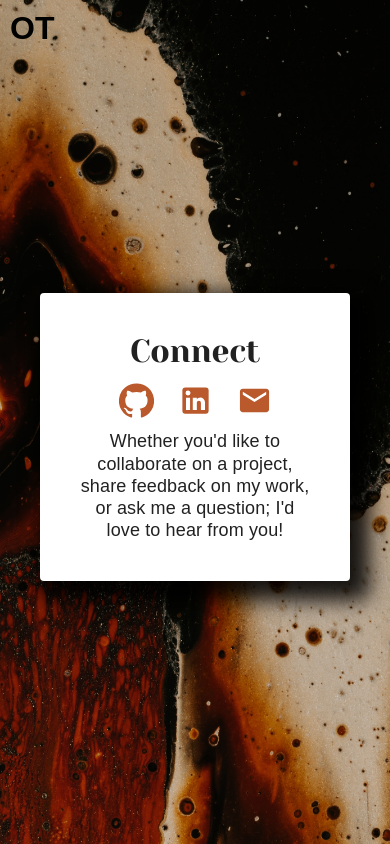
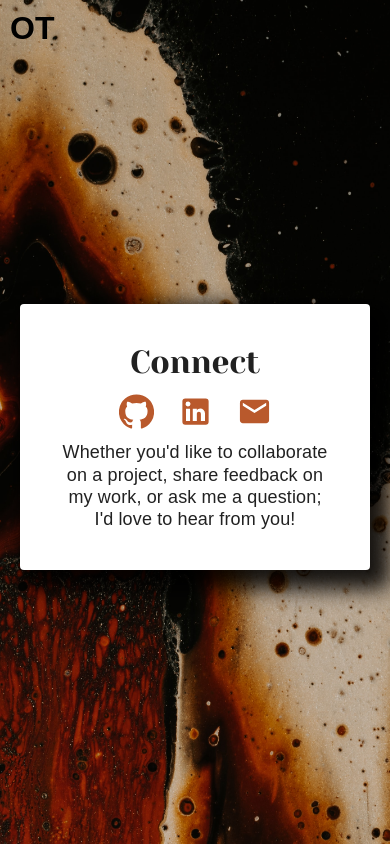
Before and after one commit to ortufte/olivia-tufte, a React (Create React App) app: page /connect in a window 390 px wide. Built offline with nearby package versions, Linux system fonts and the light colour scheme; a web font is replaced by a local one.

Commit message:
increase font size on mobile, increase interval on carousel autoscroll, code cleanup

```diff
--- a/src/components/About.js
+++ b/src/components/About.js
@@ -1,10 +1,25 @@
 import React from 'react';
-import { Container, Typography, Card } from '@material-ui/core'
+import { Box, Typography, Card } from '@material-ui/core'
+import { makeStyles } from '@material-ui/core/styles';
+
+const useStyles = makeStyles((theme) => ({
+    root: {
+      padding: '20px',
+      borderRadius: '30px',
+      alignItems: 'center',
+      maxWidth: 'md',
+      align:'center',
+      margin: 'auto',
+      },
+  }))
 
 
 const About = () => {
+
+    const classes = useStyles()
+
     return(
-        <Container className='about' maxWidth='md' >
+        <Box className={classes.root}>
             <Card>
                 <Typography variant="body2" color="primary" align='center' >
                 "Unprecedented technological capabilities combined with unlimited
@@ -38,7 +53,7 @@ const About = () => {
 
                 </Typography>
             </Card>
-        </Container>
+        </Box>
     )
 }
 
--- a/src/components/Connect.js
+++ b/src/components/Connect.js
@@ -1,21 +1,29 @@
 import React from 'react';
-import { Typography, Container, Box, Card } from '@material-ui/core'
+import { Typography, Box, Card } from '@material-ui/core'
 import IconButton from '@material-ui/core/IconButton';
 import GitHubIcon from '@material-ui/icons/GitHub';
 import LinkedInIcon from '@material-ui/icons/LinkedIn';
+import { makeStyles } from '@material-ui/core/styles';
 import EmailIcon from '@material-ui/icons/Email';
 
+const useStyles = makeStyles((theme) => ({
+    root: {
+      padding: '20px',
+      borderRadius: '30px',
+      alignItems: 'center',
+      maxWidth: 'md',
+      align:'center',
+      margin: 'auto',
+      },
+  }))
 
 const Connect = () => {
+
+    const classes = useStyles()
+
     return (
-        <Box
-            padding='40px'
-            borderRadius= '30px'
-            alignItems="center"
-            maxWidth='sm'
-            align='center'
-        >
-            <Card>
+        <Box className={classes.root}>
+            <Card align='center' >
                 <Typography variant="h2"> Connect </Typography>
                 <IconButton color="primary" href="https://github.com/ortufte" target="_blank" aria-label="go to GitHub" >
                     <GitHubIcon fontSize="large" />
--- a/src/components/Nav.js
+++ b/src/components/Nav.js
@@ -1,17 +1,17 @@
 import React from 'react';
-import { Typography } from '@material-ui/core';
+import { Typography, Box } from '@material-ui/core';
 import { Link } from 'react-router-dom'
 
 const Nav = () => {
     return (
-        <div align='center'>
-            <nav>
+        <Box >
+            <nav align='center'>
                 <Link to="/about" style={{ textDecoration: 'none' }}><Typography display='inline' variant='subtitle1' color='primary'> about  | </Typography></Link>
                 <Link to="/projects" style={{ textDecoration: 'none' }}><Typography display='inline' variant='subtitle1' color='primary'> projects   | </Typography></Link>
                 <Link to="/blog" style={{ textDecoration: 'none' }}><Typography display='inline' variant='subtitle1' color='primary'> blog   | </Typography></Link>
                 <Link to="/connect" style={{ textDecoration: 'none' }}><Typography display='inline' variant='subtitle1' color='primary'> connect </Typography></Link>
             </nav>
-        </div>
+        </Box>
     )
 }
 
--- a/src/components/ProjectCard.js
+++ b/src/components/ProjectCard.js
@@ -23,7 +23,7 @@ const ProjectCard = ({ project }) => {
     const classes = useStyles();
 
     return (
-        <Card className={classes.card} display='block'>
+        <Card className={classes.card} display='block' align='center'>
             <CardActionArea>
                 <CardMedia
                 component="img"
--- a/src/components/Projects.js
+++ b/src/components/Projects.js
@@ -2,15 +2,18 @@ import React from 'react';
 import { makeStyles } from '@material-ui/core/styles';
 import ProjectCard from './ProjectCard';
 import Carousel from 'react-material-ui-carousel';
+import { Box } from '@material-ui/core'
 
 const useStyles = makeStyles((theme) => ({
     root: {
-        textAlign: 'center',
-        display: 'flex',
-        justifyContent: 'center',
-        alignItems: 'center',
+      padding: '20px',
+      borderRadius: '30px',
+      alignItems: 'center',
+      maxWidth: 'md',
+      align:'center',
+      margin: 'auto',
       },
-  }))
+}))
 
 const Projects = () => {
 
@@ -51,13 +54,13 @@ const Projects = () => {
     ];
 
     return (
-        <div className={classes.root}>
-            <Carousel interval='10000' >
+      <Box className={classes.root}>
+            <Carousel interval='100000' >
                 {
                     projects.map( (project, i) => <ProjectCard key={i} project={project} /> )
                 }
             </Carousel>
-        </div>
+        </Box>
     )
 }
 
--- a/src/theme.js
+++ b/src/theme.js
@@ -2,15 +2,6 @@ import { createMuiTheme } from '@material-ui/core/styles';
 
 const theme = createMuiTheme({
   overrides: {
-    MuiContainer: {
-      root: {
-        // background: 'rgba(3, 3, 3, 0.5)',
-        padding: '40px',
-        borderRadius: '30px',
-        height: 'auto !important',
-        height: '100%',
-      }
-    },
     MuiCard: {
       root: {
         padding: '40px',
@@ -33,14 +24,14 @@ const theme = createMuiTheme({
       fontFamily: "'Federo', sans-serif;",
       fontSize: '20vw',
       // textShadow: '5px 2px 2px #B9592C'
-
     },
     // user nav
     subtitle1: {
       fontFamily: "'Yeseva One', cursive;",
-      fontSize: '2.5vw',
-      // textShadow: '1px 1px 1px #E0AE8E'
-
+      fontSize: '1.1rem',
+      '@media (min-width:600px)': {
+        fontSize: '1.7rem',
+      },
     },
     // section headlines
     h2 : {
```
Also changed, not shown: src/App.js (line endings or trailing spaces), 1 other file (tests, documents, lock files or other folders).
